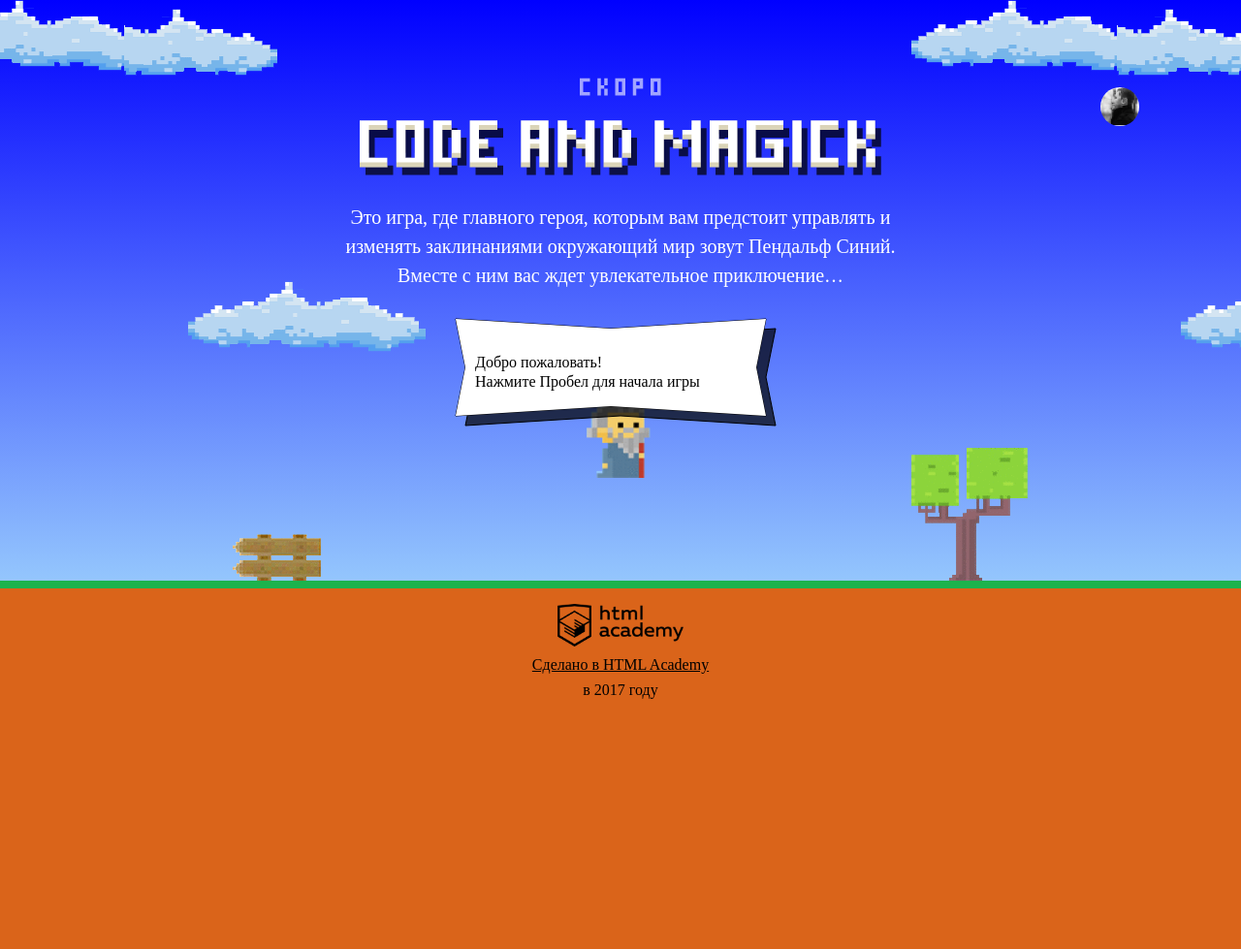
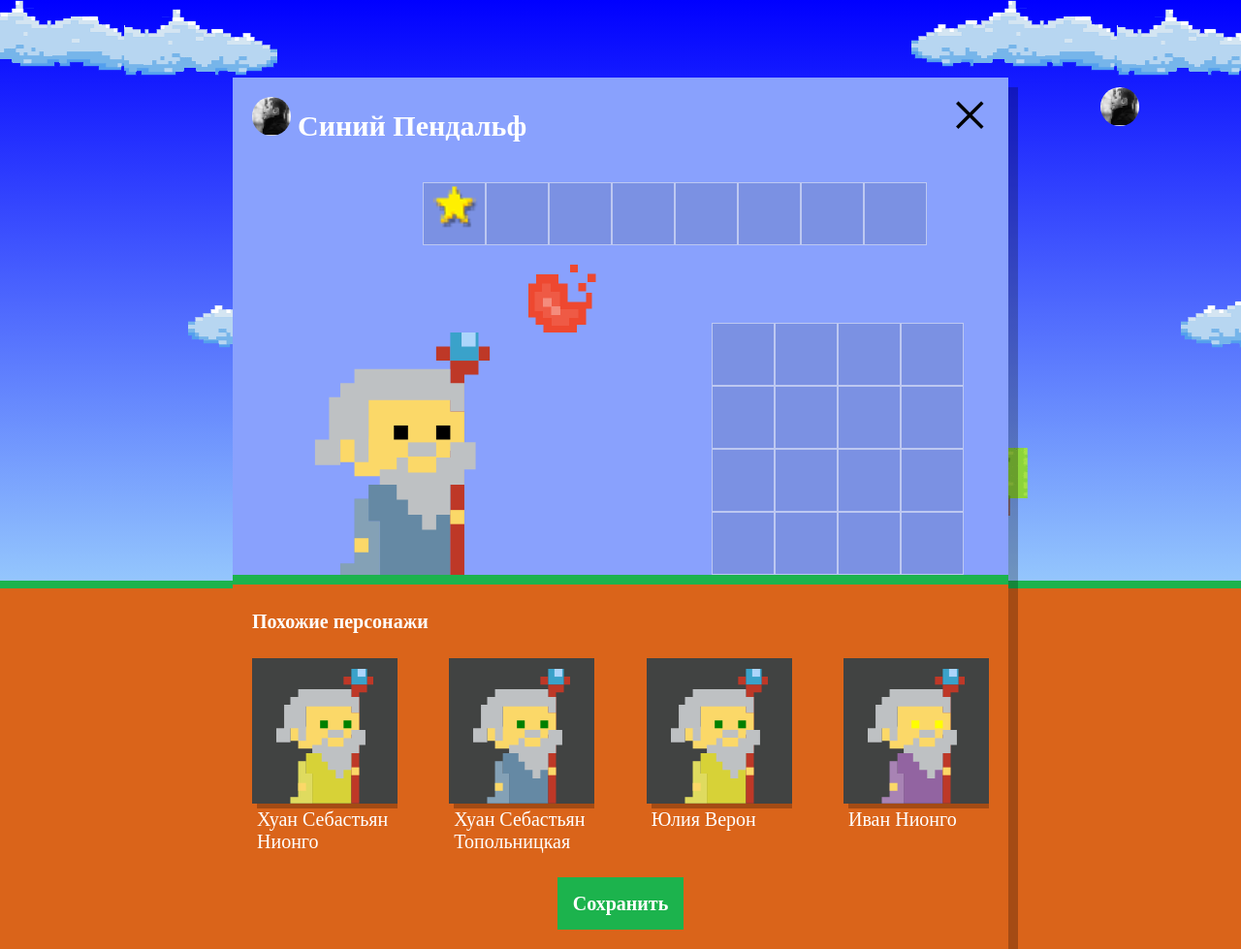
Before and after one commit to olga-ef/302633-code-and-magick, a website: page index.html in a window 1280 px wide. Shown: the whole page at 97% size. Before the commit the page ends 800 px from the top, so only its background shows below. Drawn offline with Linux system fonts and the light colour scheme; a web font is replaced by a local one.

Commit message:
добавила блок  похожими волшебниками

```diff
--- a/index.html
+++ b/index.html
@@ -202,6 +202,7 @@
   }
 </script>
 <script src="js/stat.js"></script>
+<script src="js/setup.js"></script>
 <script src="js/game.js"></script>
 </body>
 </html>
--- /dev/null
+++ b/js/setup.js
@@ -0,0 +1,54 @@
+'use strict';
+
+var userDialog = document.querySelector('.setup');
+var wizardNames = ['Иван', 'Хуан Себастьян', 'Мария', 'Кристоф', 'Виктор', 'Юлия', 'Люпита', 'Вашингтон'];
+var wizardSurnames = ['да Марья', 'Верон', 'Мирабелла', 'Вальц', 'Онопко', 'Топольницкая', 'Нионго', 'Ирвинг'];
+var coatColors = ['rgb(101, 137, 164)', 'rgb(241, 43, 107)', 'rgb(146, 100, 161)', 'rgb(56, 159, 117)', 'rgb(215, 210, 55)', 'rgb(0, 0, 0)'];
+var eyesColors	= ['black', 'red', 'blue', 'yellow', 'green'];
+var similarListElement = document.querySelector('.setup-similar-list');
+var similarWizardTemplate = document.querySelector('#similar-wizard-template').content.querySelector('.setup-similar-item');
+
+var getRandomIndex = function (array) {
+  return Math.floor(Math.random() * array.length);
+};
+
+var wizards = [
+  {
+    'name': wizardNames[getRandomIndex(wizardNames)] + ' ' + wizardSurnames[getRandomIndex(wizardSurnames)],
+    'coatColor': coatColors[getRandomIndex(coatColors)],
+    'eyesColor': eyesColors[getRandomIndex(eyesColors)]
+  },
+  {
+    'name': wizardNames[getRandomIndex(wizardNames)] + ' ' + wizardSurnames[getRandomIndex(wizardSurnames)],
+    'coatColor': coatColors[getRandomIndex(coatColors)],
+    'eyesColor': eyesColors[getRandomIndex(eyesColors)]
+  },
+  {
+    'name': wizardNames[getRandomIndex(wizardNames)] + ' ' + wizardSurnames[getRandomIndex(wizardSurnames)],
+    'coatColor': coatColors[getRandomIndex(coatColors)],
+    'eyesColor': eyesColors[getRandomIndex(eyesColors)]
+  },
+  {
+    'name': wizardNames[getRandomIndex(wizardNames)] + ' ' + wizardSurnames[getRandomIndex(wizardSurnames)],
+    'coatColor': coatColors[getRandomIndex(coatColors)],
+    'eyesColor': eyesColors[getRandomIndex(eyesColors)]
+  }
+];
+// Создание дом элемента
+var renderWizard = function (wizard) {
+  var wizardElement = similarWizardTemplate.cloneNode(true);
+
+  wizardElement.querySelector('.setup-similar-label').textContent = wizard.name;
+  wizardElement.querySelector('.wizard-coat').style.fill = wizard.coatColor;
+  wizardElement.querySelector('.wizard-eyes').style.fill = wizard.eyesColor;
+
+  return wizardElement;
+};
+
+var fragment = document.createDocumentFragment();
+for (var i = 0; i < wizards.length; i++) {
+  fragment.appendChild(renderWizard(wizards[i]));
+}
+similarListElement.appendChild(fragment);
+userDialog.classList.remove('hidden');
+document.querySelector('.setup-similar').classList.remove('hidden');
--- a/js/stat.js
+++ b/js/stat.js
@@ -12,7 +12,7 @@ var getMax = function (array) {
     }
   }
   return max;
-}
+};
 
 // функция генерации случайного числа в диапазоне
 function getRandomFloat(min, max) {
@@ -52,4 +52,4 @@ window.renderStatistics = function (ctx, names, times) {
     ctx.fillText(names[i], initialX + indent * i, initialY + paddingTop);
     ctx.fillText(Math.floor(times[i]), initialX + indent * i, initialY - times[i] * step - paddingBottom);
   }
-}
+};
```
